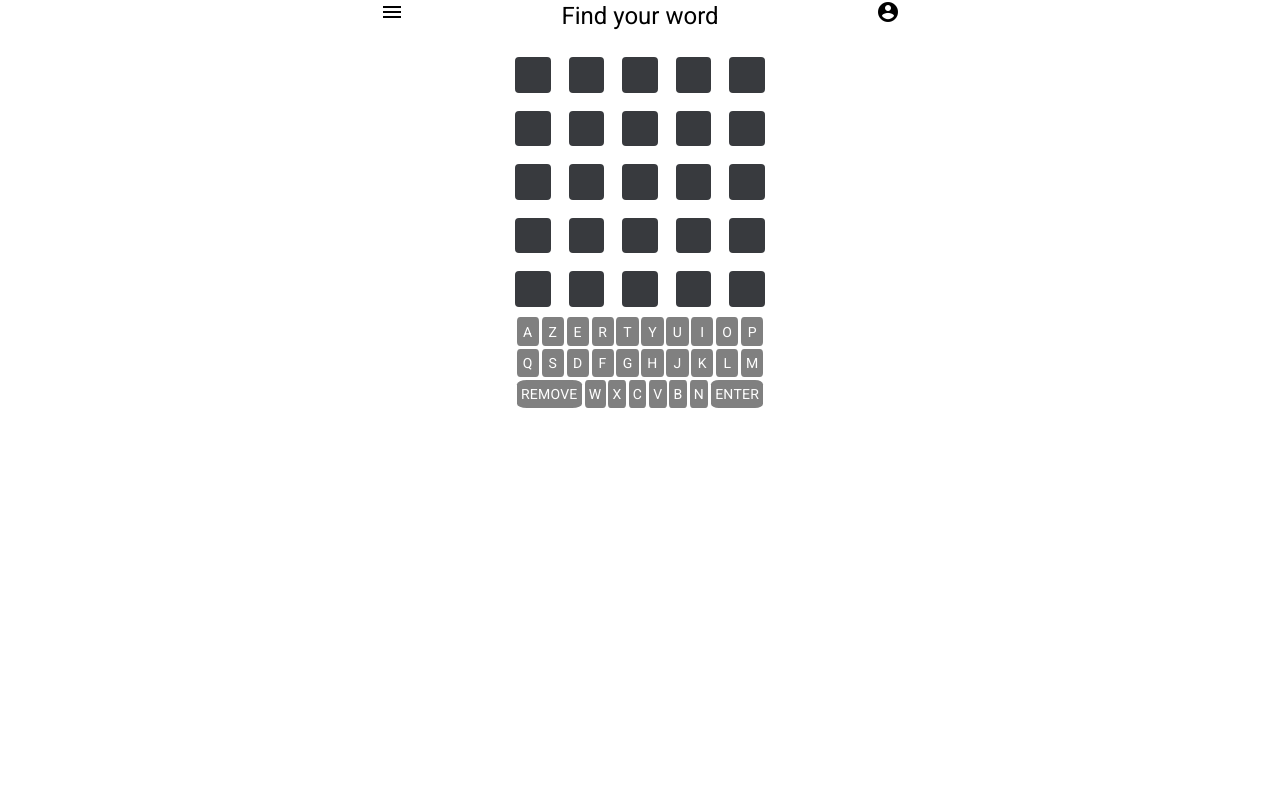
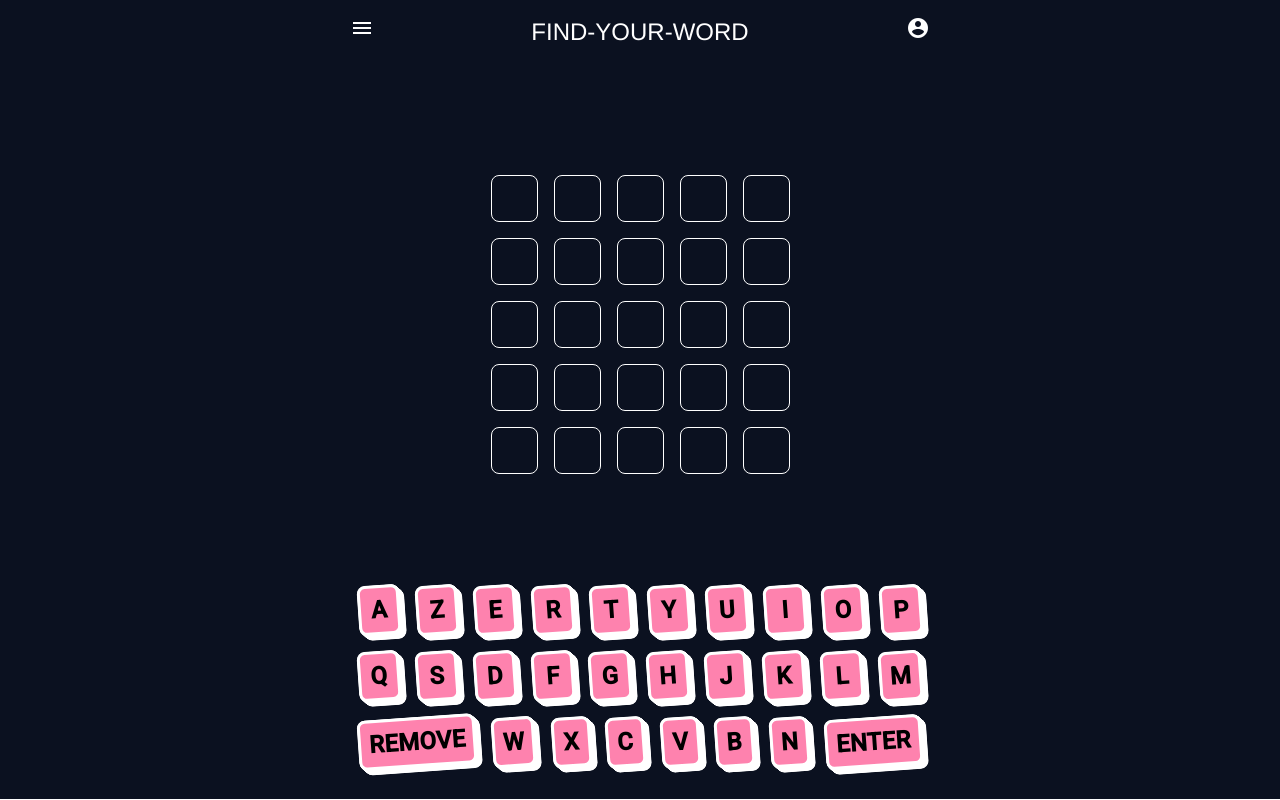
Before and after one commit to ShakaFT/find-your-word, an Angular app in the folder webApp/: page /home in a window 1280 px wide. Built offline with nearby package versions, Linux system fonts and the light colour scheme.

Commit message:
chore: new design board

```diff
--- a/webApp/src/app/components/nav/nav.component.html
+++ b/webApp/src/app/components/nav/nav.component.html
@@ -3,7 +3,7 @@
     <mat-icon matSufix >menu</mat-icon>
   </div>
   <div class="nav-center">
-    <h1>Find your word</h1>
+    <h1>FIND-YOUR-WORD</h1>
   </div>
   <div class="nav-right">
     <mat-icon matSufix >account_circle</mat-icon>
--- a/webApp/src/app/components/nav/nav.component.scss
+++ b/webApp/src/app/components/nav/nav.component.scss
@@ -1,6 +1,11 @@
 .container {
-    max-width: 520px;
-    margin: 0 auto;
     display: flex;
     justify-content: space-between;
+    padding: 1rem 0 0 0;
+    margin: 0 auto;
+    max-width: 580px;
+    color: #fff;
+    h1 {
+        font-family: 'Franklin Gothic Medium', 'Arial Narrow', Arial, sans-serif
+    }
 }
--- a/webApp/src/app/components/wordle-board/wordle-board.component.scss
+++ b/webApp/src/app/components/wordle-board/wordle-board.component.scss
@@ -1,51 +1,76 @@
 .game {
+  max-width: 580px;
+  height: calc(100vh - 65px);
   display: flex;
   flex-direction: column;
-  flex-grow: 1;
+  justify-content: space-between;
+  align-items: center;
+  margin: 0 auto;
 
   .board_game {
     display: flex;
     flex-direction: column;
+    align-items: center;
+    justify-content: center;
     flex-grow: 1;
-    -webkit-box-flex: 1;
-    justify-content: center;
-    align-items: center;
-    -webkit-box-align: center;
+
     .row_board_game {
       display: flex;
       justify-content: center;
       .box {
-        background-color: #383a3e;
-        border: 2px solid white;
-        border-radius: 15%;
-        margin: 0.5em;
-        padding: 0.2em;
-        width: 30px;
-        height: 30px;
-        text-align: center;
-        color: white;
+        display: flex;
+        justify-content: center;
+        align-items: center;
+        width: 45px;
+        height: 45px;
+        color: #fff;
+        border: 1px solid white;
+        border-radius: 8px;
+        margin: 0.5rem;
+        font-size: 1.5rem;
+        font-weight: bold;
       }
     }
   }
 
   .keyboard {
-    margin-left: auto;
-    box-sizing: border-box;
-    margin-right: auto;
-    display: block;
+    display: flex;
+    flex-direction: column;
+    margin: 0 0 1rem 0;
+    width: 100%;
 
     .keyboard-row {
       display: flex;
-      flex-direction: row;
+      margin: 0 0 1rem 0;
+      width: 100%;
+
       .keyboard-key {
-        background-color: gray;
-        color: white;
-        border-radius: 15%;
+        font-family: "Roboto", sans-serif;
         display: flex;
-        flex: 1 1;
         justify-content: center;
-        margin: 0.1em;
-        padding: 0.3em;
+        align-items: center;
+        flex: 1;
+        transform: rotate(-4deg);
+        transition: transform 0.3s ease, opacity 0.3s ease;
+        background: #fe82ae;
+        box-shadow: 0.25px 0.25px #fff, 0.5px 0.5px #fff, 0.75px 0.75px #fff,
+          1px 1px #fff, 1.25px 1.25px #fff, 1.5px 1.5px #fff, 1.75px 1.75px #fff,
+          2px 2px #fff, 2.25px 2.25px #fff, 2.5px 2.5px #fff, 2.75px 2.75px #fff,
+          3px 3px #fff, 3.25px 3.25px #fff, 3.5px 3.5px #fff, 3.75px 3.75px #fff,
+          4px 4px #fff, 4.25px 4.25px #fff, 4.5px 4.5px #fff, 4.75px 4.75px #fff,
+          5px 5px #fff;
+        box-sizing: border-box;
+        height: 50px;
+        border: 3px solid #fff;
+        border-radius: 8px;
+        margin: 0 0.5rem;
+        padding: 0 0.5rem;
+        font-size: 1.5rem;
+        font-weight: bold;
+        &:hover {
+          cursor: pointer;
+          transform: scale(1.1);
+        }
       }
     }
   }
--- a/webApp/src/app/components/wordle-board/wordle-board.component.ts
+++ b/webApp/src/app/components/wordle-board/wordle-board.component.ts
@@ -104,7 +104,7 @@ export class WordleBoardComponent {
         }
       }
 
-      this._setBackgroundColor(letter, "black")
+      this._setBackgroundColor(letter, "gray")
     });
   }
 
--- a/webApp/src/app/home/home.component.scss
+++ b/webApp/src/app/home/home.component.scss
@@ -1,4 +1,5 @@
 .container {
   display: flex;
   flex-direction: column;
+  background-color: #0b1120;
 }
```
